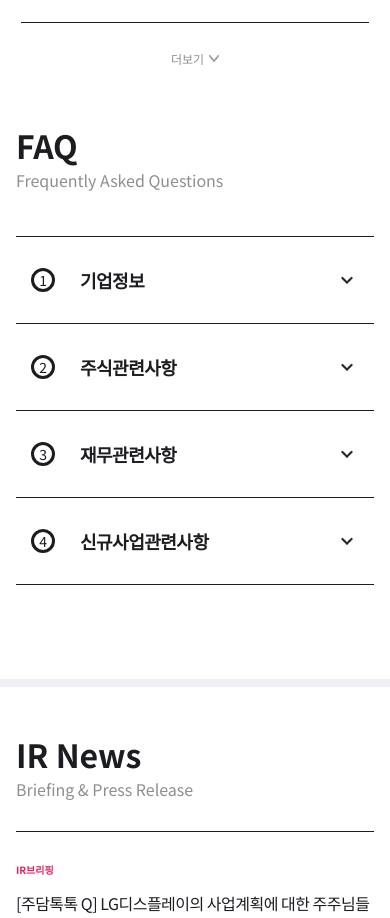
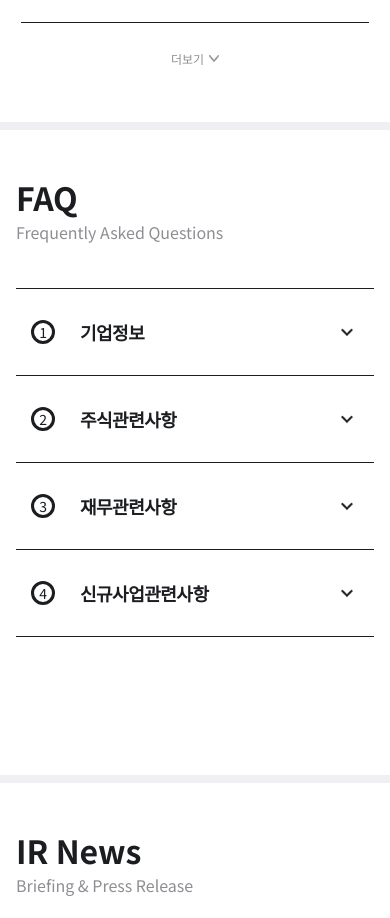
Before and after one commit to SeoHaKwon/IRGO, a Vue app: page / in a window 390 px wide. Shown: the part 3280-4198 px from the top of the page. Built offline with nearby package versions, Linux system fonts and the light colour scheme; what vue-css-donut-chart would draw is missing.

Commit message:
디자인 수정

```diff
--- a/src/components/PerformanceFAQTypeB.vue
+++ b/src/components/PerformanceFAQTypeB.vue
@@ -236,6 +236,9 @@ export default {
     }
 
     @media ( max-width: 899px ) {
+    padding: 44px 0;
+    border-top: 8px solid #EFEFF4;
+
     .FAQ-type-B {
       padding: 44px 16px;
       list-style: none;
```
